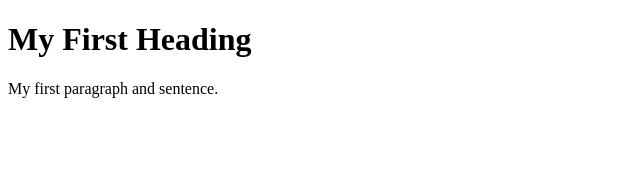
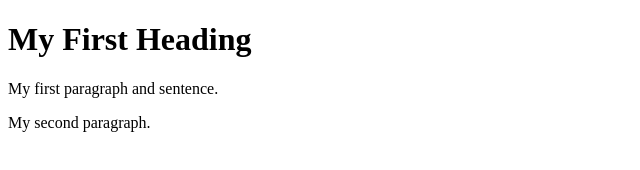
Before and after one commit to mlamb18/git-demo, a plain HTML site: page web/index.html in a window 1280 px wide. Shown: the whole page, without its empty margins (0-640 px from the left). Drawn offline with Linux system fonts and the light colour scheme.

Commit message:
Updating index page for GH

```diff
--- a/web/index.html
+++ b/web/index.html
@@ -4,6 +4,7 @@
 
 <h1>My First Heading</h1>
 <p>My first paragraph and sentence.</p>
+<p>My second paragraph. </p?
 
 </body>
 </html>
```
